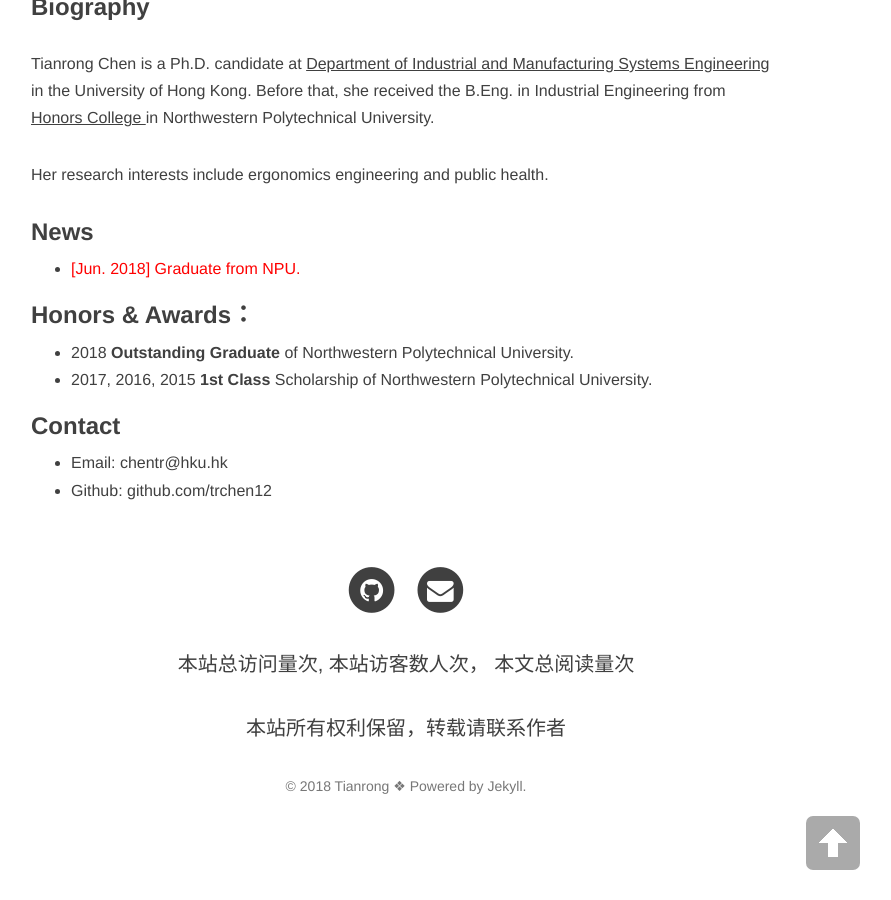
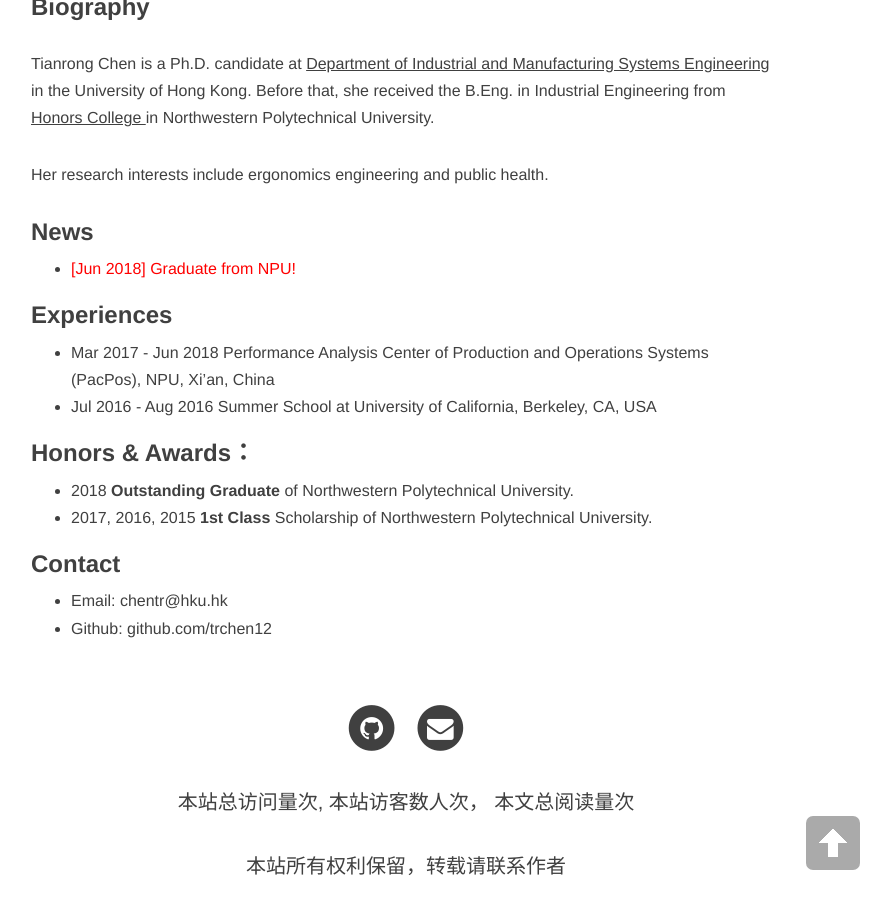
Before and after one commit to trchen12/trchen12.github.io, a Jekyll site: the page built from about.md, in a window 1280 px wide and 900 px high, scrolled down 527 px. Shown: the whole window, without its empty margins (234-1125 px from the left). Built offline with Jekyll 4.4.1, drawn with Linux system fonts in a browser that asks for light colours; nearby versions of some CDN libraries; comment, search, counter and statistics services are not loaded.

Commit message:
Update about.md

```diff
--- a/about.md
+++ b/about.md
@@ -12,8 +12,11 @@
 Her research interests include ergonomics engineering and public health.
 
 ### News
-- <font color="red" size="3"> [Jun. 2018] Graduate from NPU.</font>
+- <font color="red" size="3"> [Jun 2018] Graduate from NPU!</font>
 
+### Experiences
+- Mar 2017 - Jun 2018 Performance Analysis Center of Production and Operations Systems (PacPos), NPU, Xi'an, China
+- Jul 2016 - Aug 2016 Summer School at University of California, Berkeley, CA, USA
 
 
 ### Honors & Awards：
```
